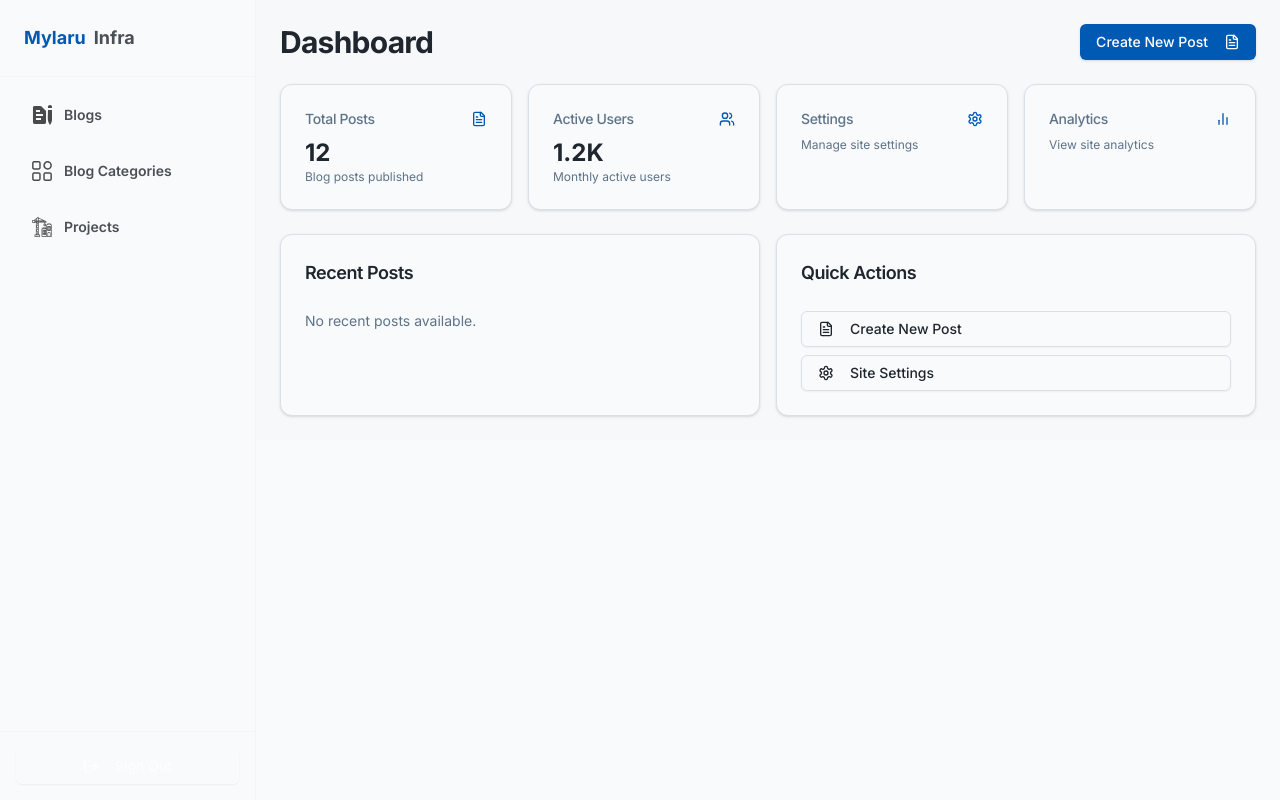
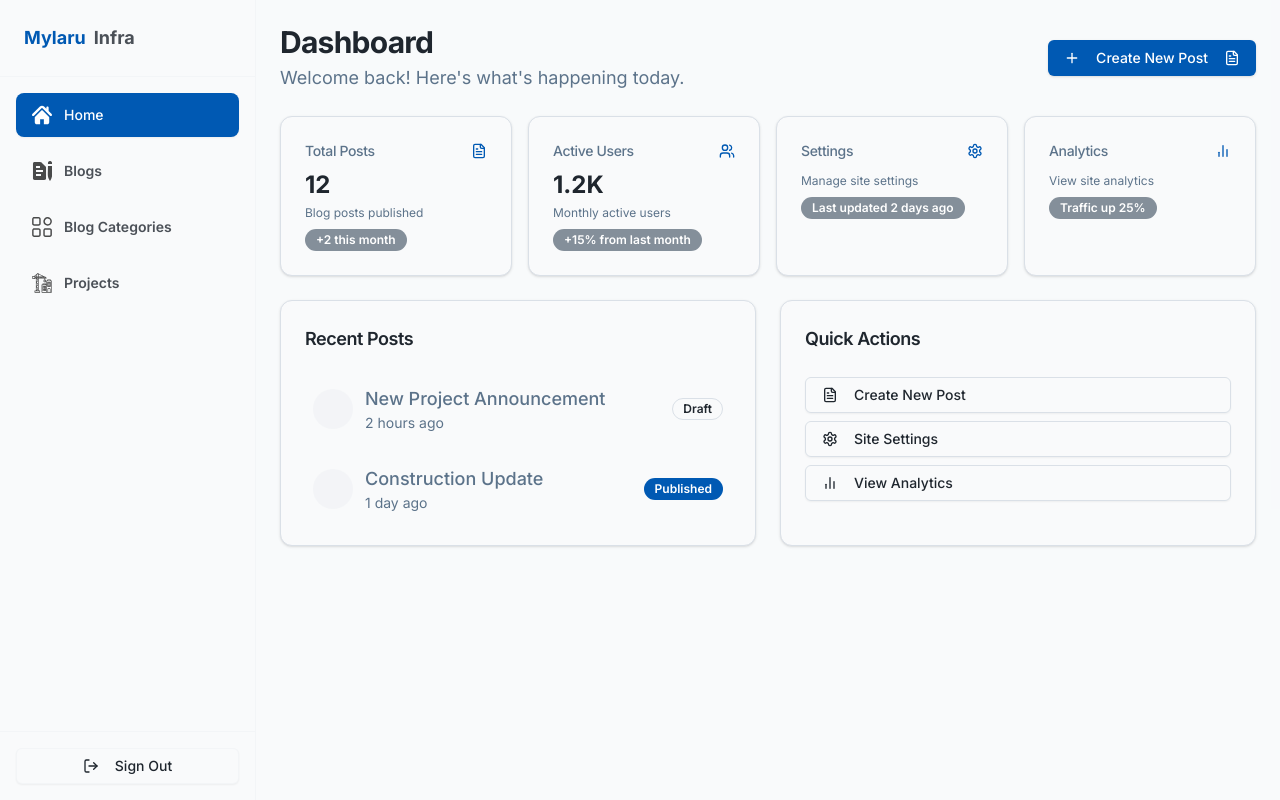
Before and after one commit to Koushik2208/mylaruinfra, a Next.js app: page /admin in a window 1280 px wide. Built offline with nearby package versions, Linux system fonts and the light colour scheme; no server answers; sample sign-in values are in the browser's storage; what tailwindcss-intersect, tailwindcss-motion would draw is missing.

Commit message:
sign-in page fixed

```diff
--- a/app/(auth)/sign-in/page.tsx
+++ b/app/(auth)/sign-in/page.tsx
@@ -4,14 +4,42 @@ import AuthForm from "@/components/forms/AuthForm";
 import { signInWithCredentials } from "@/lib/actions/auth.action";
 import { SignInSchema } from "@/lib/validations";
 import React from "react";
+import Image from "next/image";
 
 const page = () => {
   return (
-    <AuthForm
-      schema={SignInSchema}
-      defaultValues={{ email: "", password: "" }}
-      onSubmit={signInWithCredentials}
-    />
+    <div className="min-h-screen flex items-center justify-center bg-gradient-to-br from-background to-muted/20">
+      <div className="w-full h-full grid grid-cols-1 lg:grid-cols-2">
+        <div className="relative h-screen overflow-hidden">
+          <Image
+            src="/images/hero-bg.jpg"
+            alt="Construction Site"
+            fill
+            className="object-cover"
+            priority
+          />
+          <div className="absolute inset-0 bg-gradient-to-t from-black/90 to-transparent" />
+          <div className="absolute bottom-8 left-8 right-8">
+            <h2 className="text-4xl font-bold text-white mb-4">
+              Welcome to Mylaru Infra
+            </h2>
+            <p className="text-white/90 text-lg">
+              Your trusted partner in construction and infrastructure development
+            </p>
+          </div>
+        </div>
+
+        <div className="flex items-center justify-center p-8">
+          <div className="w-full max-w-md">
+            <AuthForm
+              schema={SignInSchema}
+              defaultValues={{ email: "", password: "" }}
+              onSubmit={signInWithCredentials}
+            />
+          </div>
+        </div>
+      </div>
+    </div>
   );
 };
 
--- a/app/admin/layout.tsx
+++ b/app/admin/layout.tsx
@@ -2,6 +2,7 @@ import { auth } from "@/auth";
 import Sidebar from "@/components/Sidebar";
 import { redirect } from "next/navigation";
 import React, { ReactNode } from "react";
+import { Toaster } from "@/components/ui/sonner";
 
 const layout = async ({ children }: { children: ReactNode }) => {
   const session = await auth();
@@ -9,10 +10,19 @@ const layout = async ({ children }: { children: ReactNode }) => {
   if (!session?.user?.id) redirect("/sign-in");
   return (
     <div className="min-h-screen bg-background">
-      <Sidebar />
-      <div className="lg:pl-64">
-        <main className="p-4 lg:p-6 bg-muted/20">{children}</main>
+      <div className="flex h-screen overflow-hidden">
+        <div className="hidden lg:block w-64 shrink-0">
+          <Sidebar />
+        </div>
+        <div className="flex-1 overflow-y-auto">
+          <main className="p-4 lg:p-6 bg-muted/5">
+            <div className="max-w-[1600px] mx-auto">
+              {children}
+            </div>
+          </main>
+        </div>
       </div>
+      <Toaster />
     </div>
   );
 };
--- a/app/admin/page.tsx
+++ b/app/admin/page.tsx
@@ -1,7 +1,8 @@
 import { Card, CardContent, CardHeader, CardTitle } from "@/components/ui/card";
 import { Button } from "@/components/ui/button";
-import { FileText, Users, Settings, BarChart2 } from "lucide-react";
+import { FileText, Users, Settings, BarChart2, Plus } from "lucide-react";
 import React from "react";
+import { Badge } from "@/components/ui/badge";
 
 const page = () => {
   const stats = [
@@ -10,36 +11,44 @@ const page = () => {
       value: "12",
       icon: FileText,
       description: "Blog posts published",
+      trend: "+2 this month",
     },
     {
       title: "Active Users",
       value: "1.2K",
       icon: Users,
       description: "Monthly active users",
+      trend: "+15% from last month",
     },
     {
       title: "Settings",
       icon: Settings,
       description: "Manage site settings",
+      trend: "Last updated 2 days ago",
     },
     {
       title: "Analytics",
       icon: BarChart2,
       description: "View site analytics",
+      trend: "Traffic up 25%",
     },
   ];
 
   return (
     <div className="space-y-6">
-      <div className="flex items-center justify-between">
-        <h1 className="text-3xl font-bold text-foreground">Dashboard</h1>
-        <Button variant="default" className="group">
+      <div className="flex flex-col sm:flex-row sm:items-center justify-between gap-4">
+        <div>
+          <h1 className="text-3xl font-bold text-foreground">Dashboard</h1>
+          <p className="text-muted-foreground mt-1">Welcome back! Here's what's happening today.</p>
+        </div>
+        <Button variant="default" className="group self-start sm:self-auto bg-primary hover:bg-primary/90 text-primary-foreground">
+          <Plus className="w-4 h-4 mr-2" />
           Create New Post
           <FileText className="w-4 h-4 ml-2 transition-transform group-hover:translate-x-1" />
         </Button>
       </div>
 
-      <div className="grid gap-4 md:grid-cols-2 lg:grid-cols-4">
+      <div className="grid grid-cols-1 sm:grid-cols-2 lg:grid-cols-4 gap-4">
         {stats.map((stat, index) => (
           <Card
             key={index}
@@ -57,13 +66,16 @@ const page = () => {
                   {stat.value}
                 </div>
               )}
-              <p className="text-xs text-muted-foreground">{stat.description}</p>
+              <p className="text-xs text-muted-foreground mt-1">{stat.description}</p>
+              <Badge variant="secondary" className="mt-2">
+                {stat.trend}
+              </Badge>
             </CardContent>
           </Card>
         ))}
       </div>
 
-      <div className="grid gap-4 md:grid-cols-2">
+      <div className="grid grid-cols-1 lg:grid-cols-2 gap-6">
         <Card className="group overflow-hidden hover:shadow-lg transition-all duration-300 bg-background">
           <CardHeader>
             <CardTitle className="text-lg font-semibold text-foreground">
@@ -71,9 +83,28 @@ const page = () => {
             </CardTitle>
           </CardHeader>
           <CardContent>
-            <p className="text-sm text-muted-foreground">
-              No recent posts available.
-            </p>
+            <div className="space-y-4">
+              <div className="flex items-center justify-between p-2 rounded-lg hover:bg-muted/50 transition-colors">
+                <div className="flex items-center gap-3">
+                  <div className="w-10 h-10 rounded-full bg-muted/50" />
+                  <div>
+                    <p className="font-medium">New Project Announcement</p>
+                    <p className="text-sm text-muted-foreground">2 hours ago</p>
+                  </div>
+                </div>
+                <Badge variant="outline">Draft</Badge>
+              </div>
+              <div className="flex items-center justify-between p-2 rounded-lg hover:bg-muted/50 transition-colors">
+                <div className="flex items-center gap-3">
+                  <div className="w-10 h-10 rounded-full bg-muted/50" />
+                  <div>
+                    <p className="font-medium">Construction Update</p>
+                    <p className="text-sm text-muted-foreground">1 day ago</p>
+                  </div>
+                </div>
+                <Badge variant="default">Published</Badge>
+              </div>
+            </div>
           </CardContent>
         </Card>
 
@@ -84,13 +115,17 @@ const page = () => {
             </CardTitle>
           </CardHeader>
           <CardContent className="space-y-2">
-            <Button variant="outline" className="w-full justify-start text-foreground hover:text-white">
+            <Button variant="outline" className="w-full justify-start text-foreground hover:bg-primary hover:text-primary-foreground">
               <FileText className="mr-2 h-4 w-4" />
               Create New Post
             </Button>
-            <Button variant="outline" className="w-full justify-start text-foreground hover:text-white">
+            <Button variant="outline" className="w-full justify-start text-foreground hover:bg-primary hover:text-primary-foreground">
               <Settings className="mr-2 h-4 w-4" />
               Site Settings
+            </Button>
+            <Button variant="outline" className="w-full justify-start text-foreground hover:bg-primary hover:text-primary-foreground">
+              <BarChart2 className="mr-2 h-4 w-4" />
+              View Analytics
             </Button>
           </CardContent>
         </Card>
--- a/app/layout.tsx
+++ b/app/layout.tsx
@@ -1,6 +1,7 @@
 import type { Metadata } from "next";
 import { Inter } from "next/font/google";
 import "./globals.css";
+import { Toaster } from "sonner";
 
 const inter = Inter({ subsets: ["latin"] });
 
@@ -20,6 +21,7 @@ export default function RootLayout({
       <body className={inter.className}>
         <div className="relative min-h-screen flex flex-col">
           <main className="flex-grow">{children}</main>
+          <Toaster />
         </div>
       </body>
     </html>
--- a/components/Sidebar.tsx
+++ b/components/Sidebar.tsx
@@ -31,7 +31,7 @@ const Sidebar = () => {
           >
             <Button
               variant="outline"
-              className="w-full group text-primary-foreground/80 hover:text-primary-foreground border-primary-foreground/20"
+              className="w-full group text-foreground hover:bg-primary hover:text-primary-foreground border-border/20"
               type="submit"
             >
               <LogOut className="w-4 h-4 mr-2 transition-transform group-hover:translate-x-1" />
--- /dev/null
+++ b/components/ui/badge.tsx
@@ -0,0 +1,35 @@
+import * as React from "react"
+import { cva, type VariantProps } from "class-variance-authority"
+import { cn } from "@/lib/utils"
+
+const badgeVariants = cva(
+  "inline-flex items-center rounded-full border px-2.5 py-0.5 text-xs font-semibold transition-colors focus:outline-none focus:ring-2 focus:ring-ring focus:ring-offset-2",
+  {
+    variants: {
+      variant: {
+        default:
+          "border-transparent bg-primary text-primary-foreground hover:bg-primary/80",
+        secondary:
+          "border-transparent bg-secondary text-secondary-foreground hover:bg-secondary/80",
+        destructive:
+          "border-transparent bg-destructive text-destructive-foreground hover:bg-destructive/80",
+        outline: "text-foreground",
+      },
+    },
+    defaultVariants: {
+      variant: "default",
+    },
+  }
+)
+
+export interface BadgeProps
+  extends React.HTMLAttributes<HTMLDivElement>,
+    VariantProps<typeof badgeVariants> {}
+
+function Badge({ className, variant, ...props }: BadgeProps) {
+  return (
+    <div className={cn(badgeVariants({ variant }), className)} {...props} />
+  )
+}
+
+export { Badge, badgeVariants }
--- a/constants/index.ts
+++ b/constants/index.ts
@@ -1,4 +1,9 @@
 export const sidebarLinks = [
+  {
+    img: "/icons/home.svg",
+    route: "/admin",
+    text: "Home",
+  },
   {
     img: "/icons/blog.svg",
     route: "/admin/blogs",
--- a/constants/routes.ts
+++ b/constants/routes.ts
@@ -2,6 +2,7 @@ const ROUTES = {
   HOME: "/",
   ADMIN: "/admin",
   SIGN_IN: "/sign-in",
+  SIGN_UP: "/sign-up",
   SIGN_IN_WITH_OAUTH: `signin-with-oauth`,
 };
 
```
Also changed, not shown: components/forms/AuthForm.tsx (+8 -23 lines), public/icons/home.svg (added).
